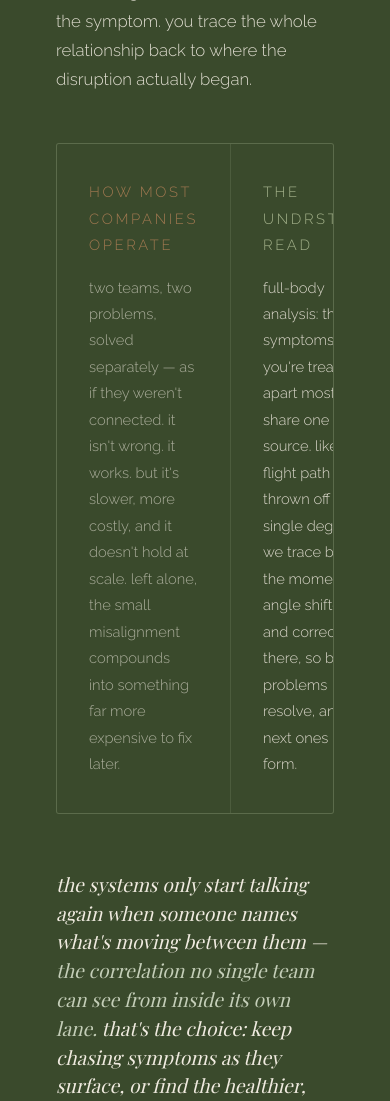
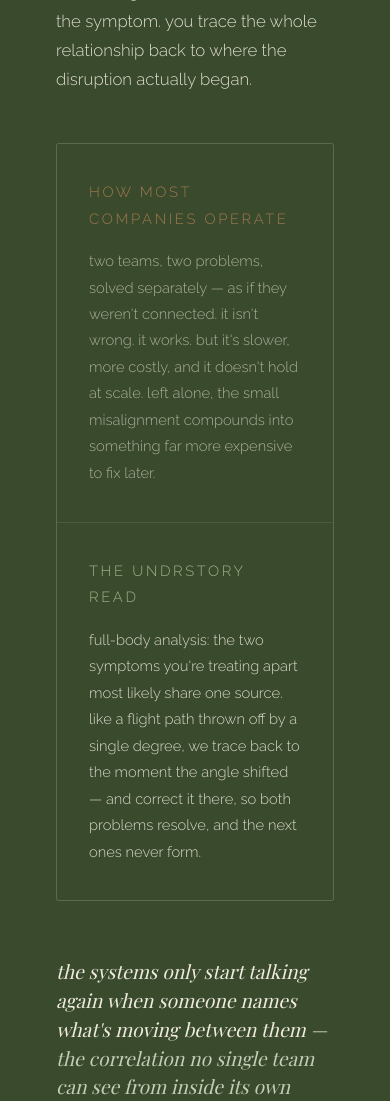
Before and after one commit to allybernardy/undrstory-website, a website: page index.html in a window 390 px wide. Shown: the part 2652-3753 px from the top of the page. Drawn offline with nearby package versions, Linux system fonts and the light colour scheme; a web font is replaced by a local one.

Commit message:
Update index.html

```diff
--- a/index.html
+++ b/index.html
@@ -1002,6 +1002,7 @@ footer {
   #forest-strip { padding:5rem 1.5rem; }
   #alongside { padding: 0 1.5rem 4rem; }
   .alongside-strip { flex-wrap: wrap; gap: 1rem; }
+  .method-contrast { grid-template-columns: 1fr; }
   #offerings { padding:5rem 1.5rem; }
   .offering-row, .offering-row-card, .offering-row-plain { grid-template-columns:1fr; gap:1.5rem; }
   .offering-row-card { padding:2rem; margin:0; }
```
